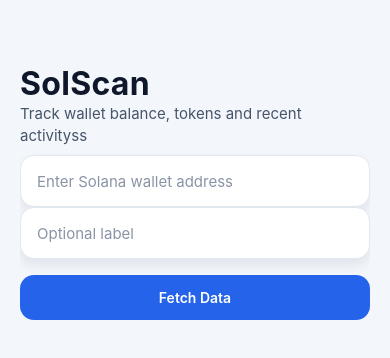
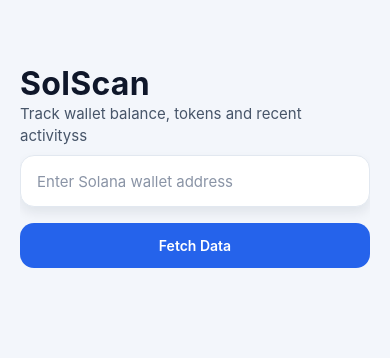
Before and after one commit to hirakroya50/SolScan, a React Native app: screen / in a window 390 px wide. Shown: the top 358 px of the page. Built offline with nearby package versions, Linux system fonts and the light colour scheme.

Commit message:
Improve wallet address input handling and format token mint display

```diff
--- a/App.tsx
+++ b/App.tsx
@@ -91,11 +91,10 @@ export default function App() {
           style={styles.input}
           placeholder="Enter Solana wallet address"
           placeholderTextColor="#8a94a6"
-        />
-        <TextInput
-          style={styles.input}
-          placeholder="Optional label"
-          placeholderTextColor="#8a94a6"
+          value={address}
+          onChangeText={setAddress}
+          autoCapitalize="none"
+          autoCorrect={false}
         />
 
         {balance !== null && (
@@ -131,7 +130,7 @@ export default function App() {
                 return (
                   <View>
                     <Text>
-                      {scrollTo(item.mint, 6)}: {item.amount}
+                      {item.mint.slice(0, 6)}…{item.mint.slice(-4)}: {item.amount}
                     </Text>
                   </View>
                 );
```
